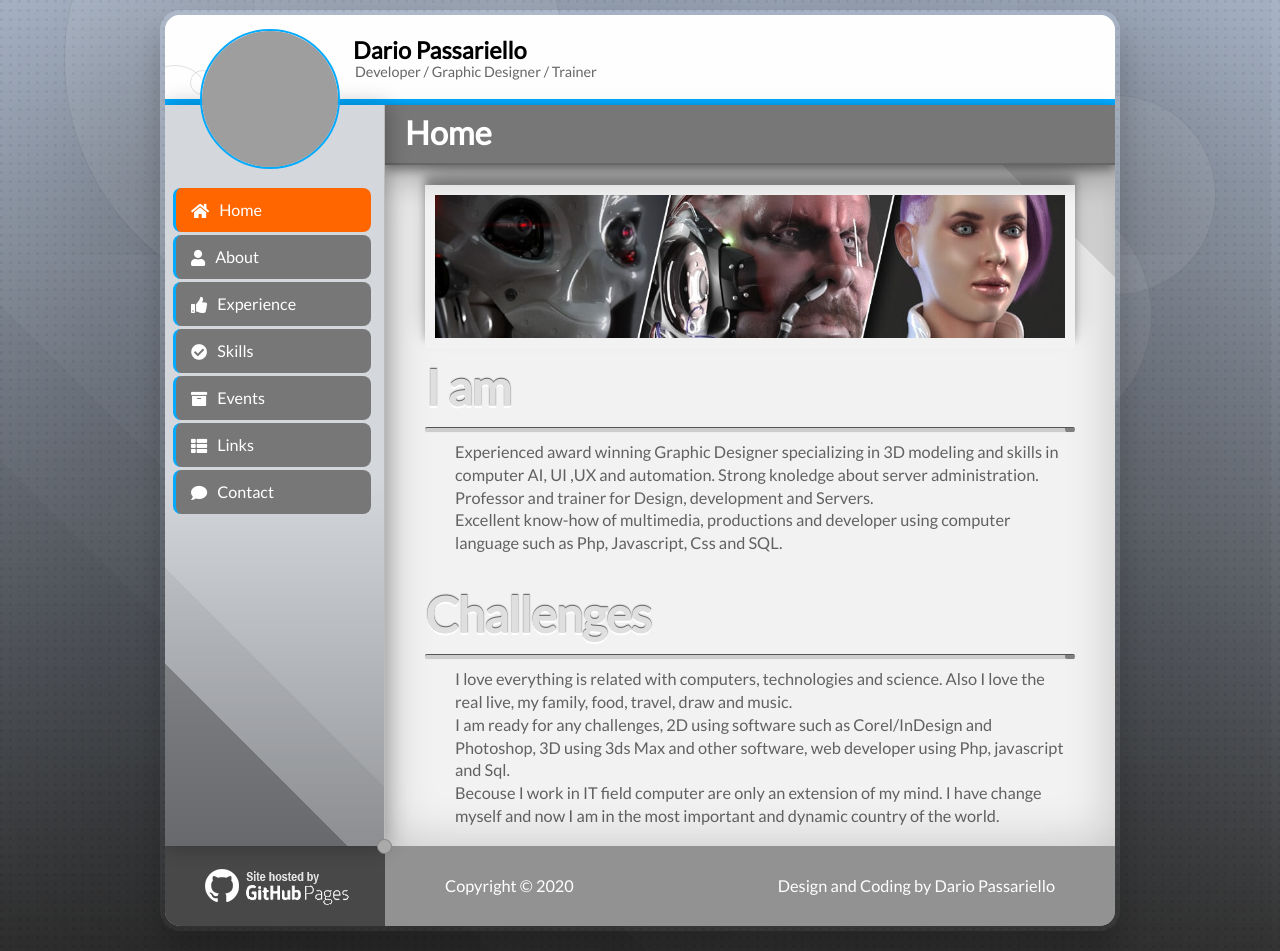
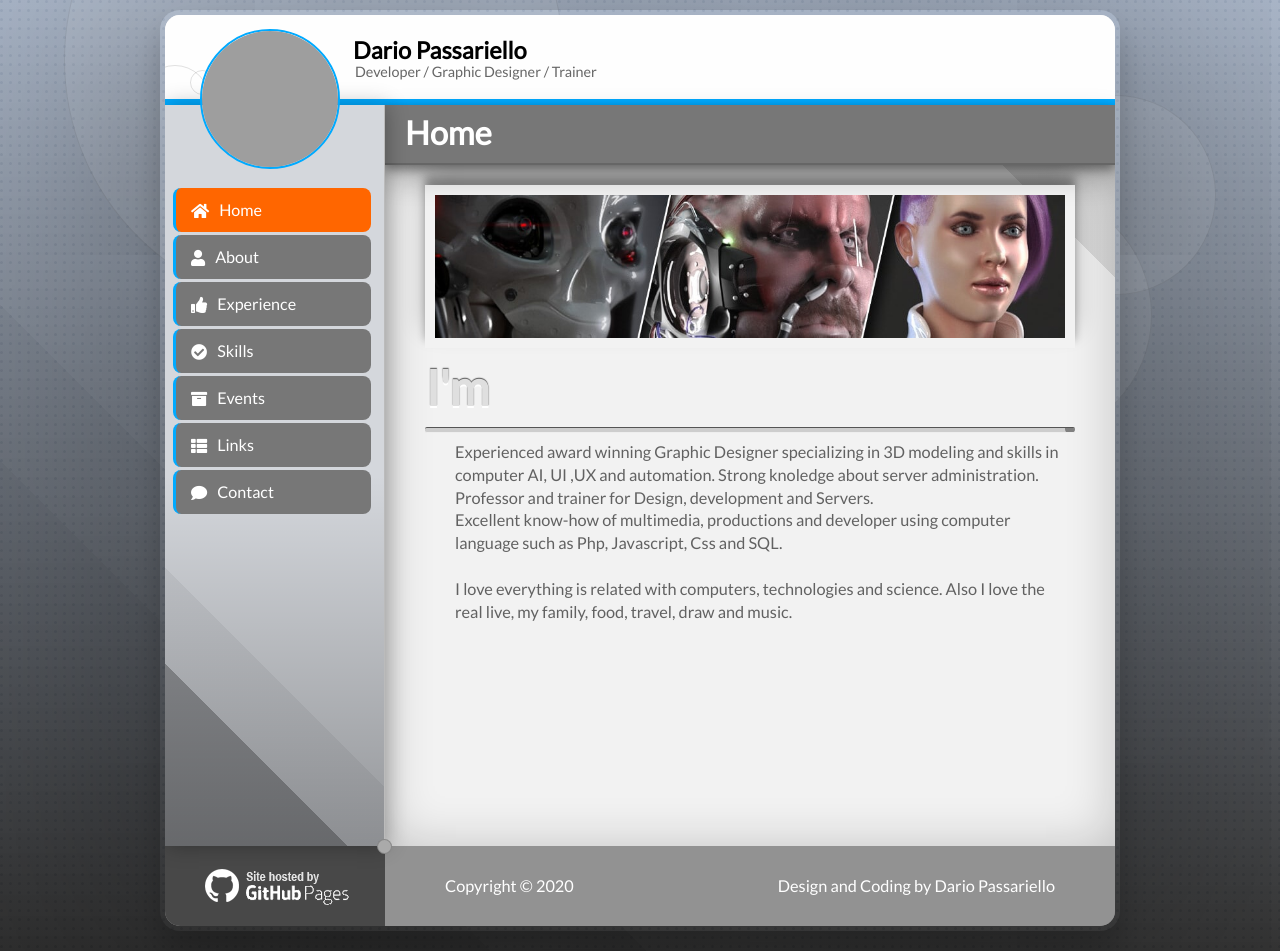
Before and after one commit to passariello/passariello.github.io, a PHP site: page / in a window 1280 px wide. Run offline with PHP 8.4, Linux system fonts and the light colour scheme; some libraries are stand-ins or nearby versions; grey boxes are pictures that could not be loaded.

Commit message:
typo mistake

```diff
--- a/css/style.css
+++ b/css/style.css
@@ -155,7 +155,7 @@ SOFTWARE.
 }
 
 .page article{
-	padding:20px 40px;
+	padding:20px 40px 60px 40px;
 	font-size:1em;
 	line-height:1.4em;
 }
--- a/pages/home/start.html
+++ b/pages/home/start.html
@@ -3,7 +3,7 @@
 
 	<section>
 		<img src="/images/001-min.jpg" width="100%" height="auto" />
-			<h2>I am</h2>
+			<h2>I'm</h2>
 			<hr/>
 			<p>
 			Experienced award winning Graphic Designer specializing in 3D modeling and skills in computer AI, UI ,UX and automation.
@@ -12,16 +12,8 @@
 			Professor and trainer for Design, development and Servers.
 			<br/>
 			Excellent know-how of multimedia, productions and developer using computer language such as Php, Javascript, Css and SQL.
-			</p>
-	</section>
-
-	<section>
-		<h2>Challenges</h2>
-		<hr/>
-			<p>
+			<br/><br/>
 			I love everything is related with computers, technologies and science. Also I love the real live, my family, food, travel, draw and music.<br/>
-			I am ready for any challenges, 2D using software such as Corel/InDesign and Photoshop, 3D using 3ds Max and other software, web developer using Php, javascript and Sql. <br/>
-			Becouse I work in IT field computer are only an extension of my mind. I have change myself and now I am in the most important and dynamic country of the world.
 			</p>
 			<br/>
 
```
